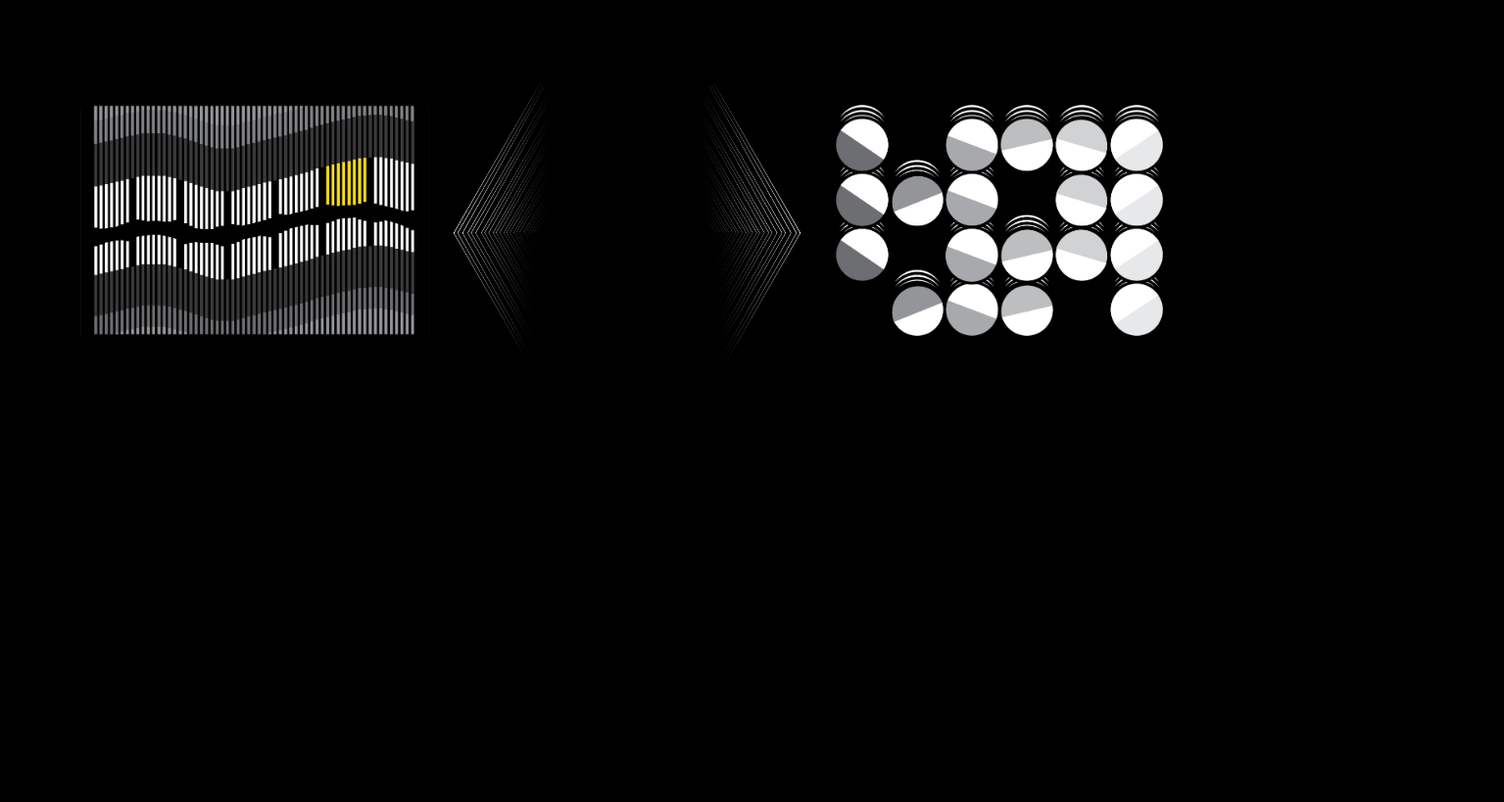
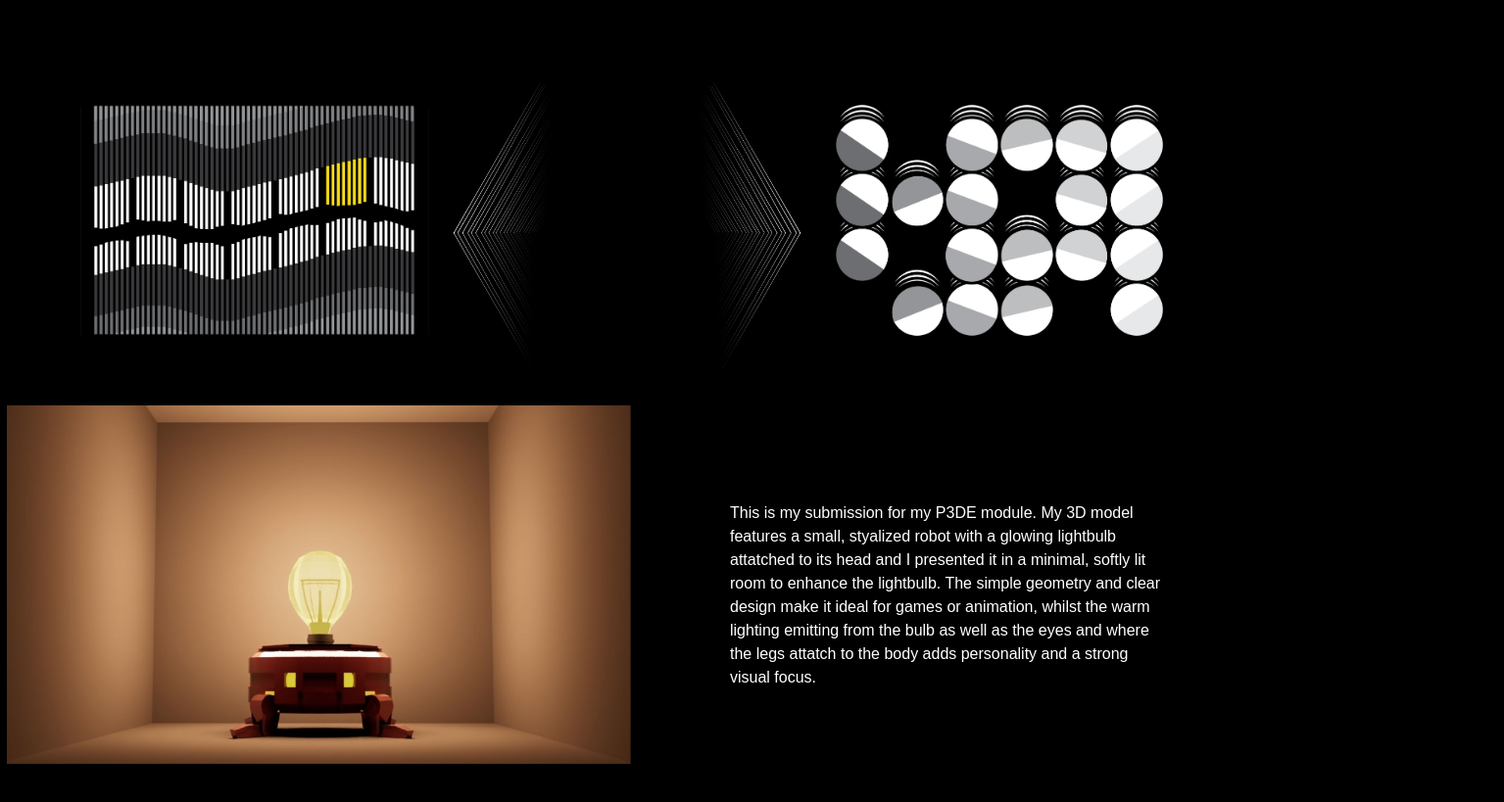
Before and after one commit to CorbyH16/corbyhillportfolio, a plain HTML site: page artwork.html in a window 1280 px wide. Shown: the part 97-916 px from the top of the page at 98% size, 1535 px wide, since content can reach past the window. Before the commit the page ends 800 px from the top, so only its background shows below. Drawn offline with Linux system fonts and the light colour scheme; a web font is replaced by a local one.

Commit message:
Added robot from P3DE module with a description

```diff
--- a/artwork.html
+++ b/artwork.html
@@ -20,7 +20,8 @@
     <header>
 
 
-    <h1 class="myname">CORBY HILL</h1>
+    <h1 class="myname">
+      <a href="index.html">CORBY HILL</h1></a>
 
     <nav>
     <ul class="menu">
@@ -53,6 +54,14 @@
     </div>
     </div>
 
+    <div class="container">
+    <div class="row">
+    <div class="col-sm fourth">
+        <div class="Robot"><img src="images/ROBOT.png"></div>
+  </div>
+    <div class="robottext">This is my submission for my P3DE module. My 3D model features a small, styalized robot with a glowing lightbulb attatched to its head and I presented it in a minimal, softly lit room to enhance the lightbulb. The simple geometry and clear design make it ideal for games or animation, whilst the warm lighting emitting from the bulb as well as the eyes and where the legs attatch to the body adds personality and a strong visual focus.</div>
+  </div>
+  </div>
 
 
 
--- a/styles.css
+++ b/styles.css
@@ -46,6 +46,11 @@ header{
     display: flex;
 
 
+}
+
+.myname a{
+    text-decoration: none;
+    color: white;
 }
 
 .Emphasis img, .Space img, .Repetition img {
@@ -100,3 +105,19 @@ header{
     margin-top: 60px;
     text-decoration: underline;
 }
+
+.fourth{
+    scale: 0.6;
+    margin-top: -100px;
+    margin-left: -315px;
+}
+
+.robottext{
+    padding: 10px 350px;
+    margin-left: 325px;
+    margin-top: -400px;
+    font-family: "century-gothic", sans-serif;
+    font-weight: 400;
+    font-style: normal;
+    line-height: 1.5;
+}
```
Also changed, not shown: contact.html (+2 -1 lines), index.html (+2 -1 lines), images/ROBOT.png (added).
